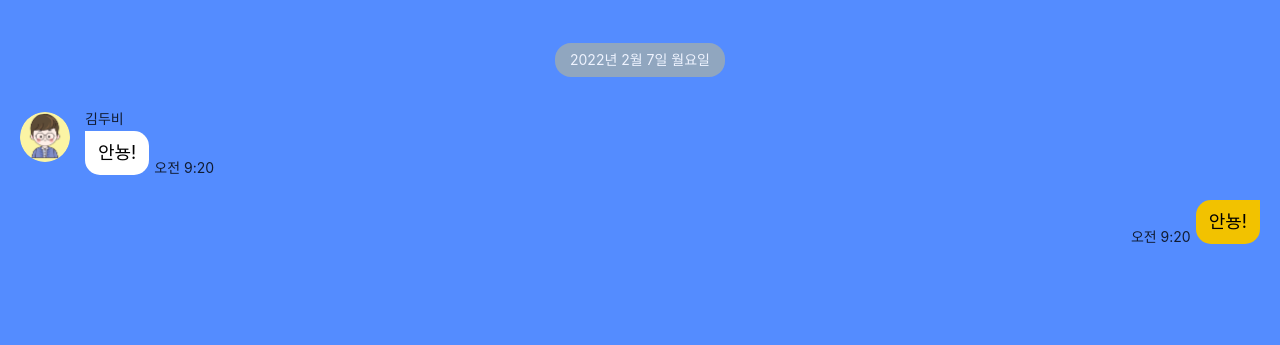
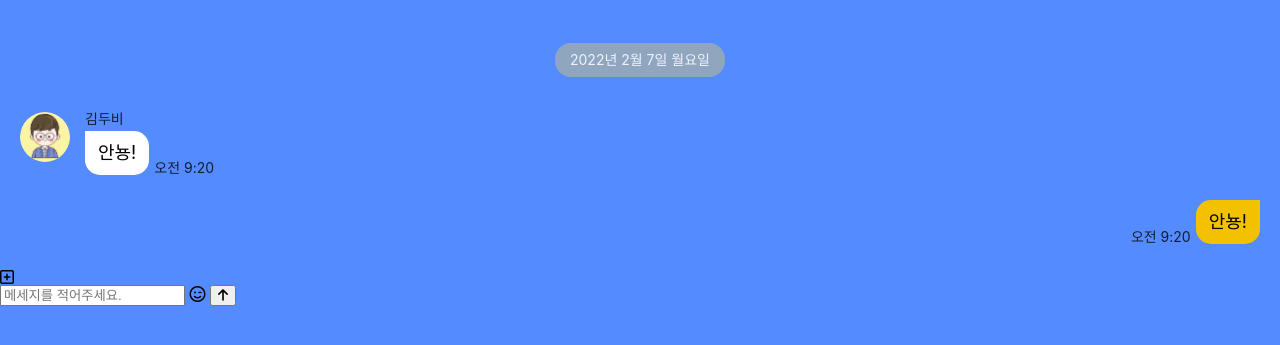
Before and after one commit to dubipy/kakao-talk, a plain HTML site: page chat.html in a window 1280 px wide. Shown: the part 115-460 px from the top of the page. Drawn offline with Linux system fonts and the light colour scheme.

Commit message:
chat.html form input

```diff
--- a/chat.html
+++ b/chat.html
@@ -62,6 +62,19 @@
             </div>
         </main>
 
+        <form class="reply">
+            <div class="reply__column">
+                <i class="far fa-plus-square"></i>
+            </div>
+            <div class="reply__column">
+                <input type="text" placeholder="메세지를 적어주세요." />
+                <i class="far fa-smile-wink"></i>
+                <button>
+                    <i class="fas fa-arrow-up"></i>
+                </button>
+            </div>
+        </form>
+
 
         <script src="https://kit.fontawesome.com/27b2ad561b.js" crossorigin="anonymous"></script>
         <script src="./js/time.js"></script>
```
